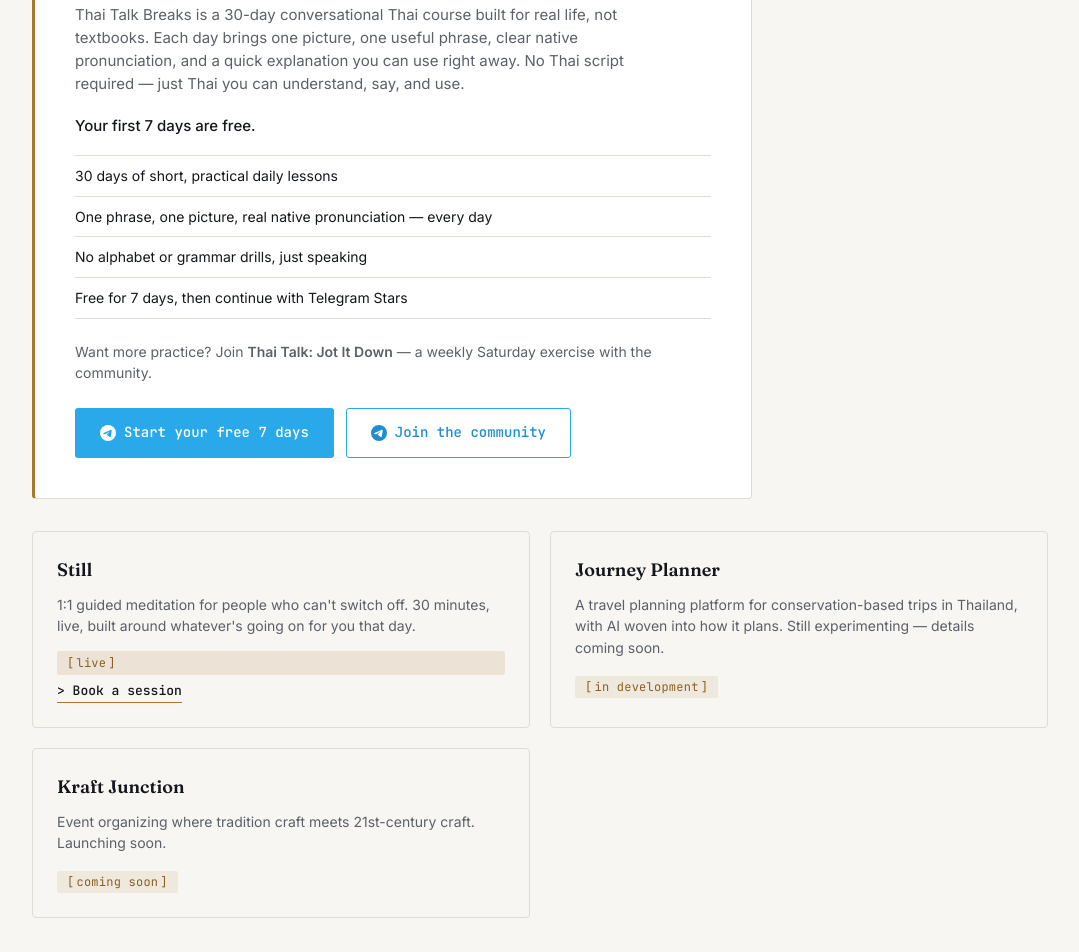
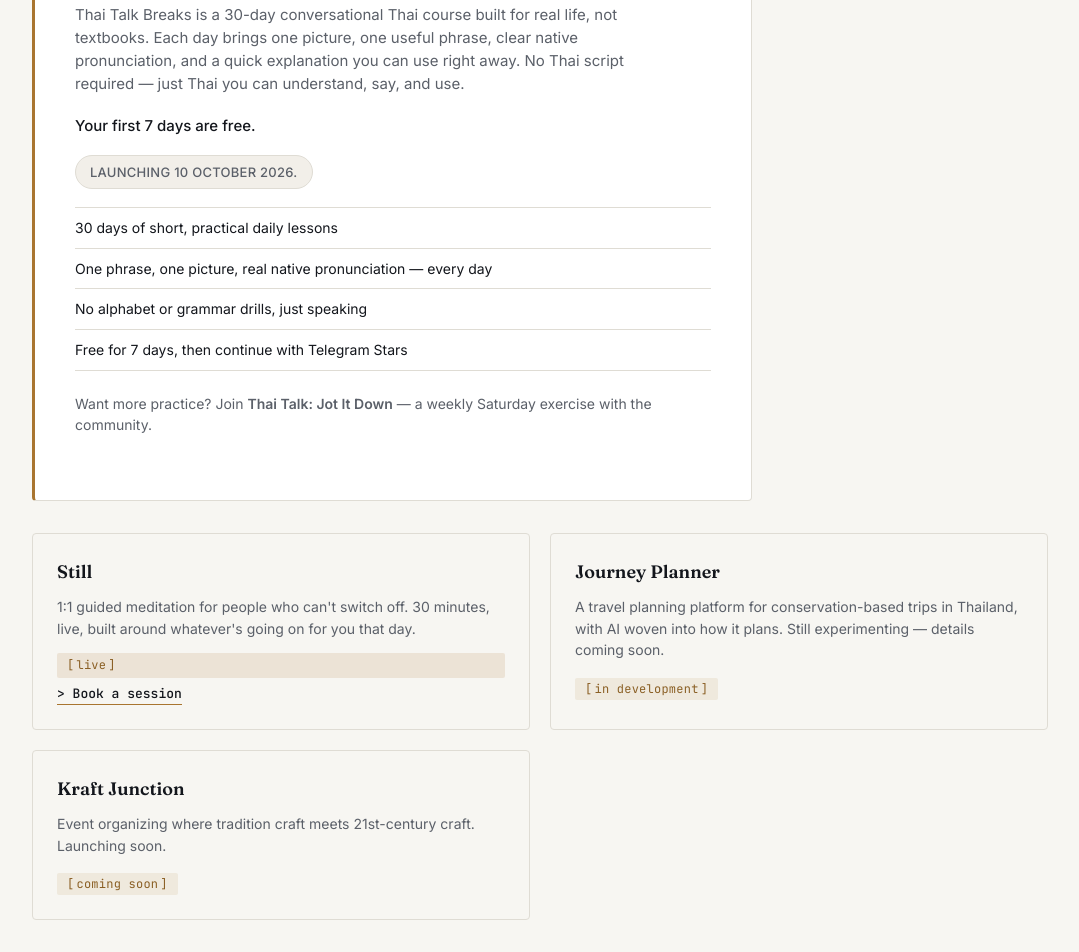
Before and after one commit to joulekasima-del/joulekasima-web, a website: page index.html in a window 1280 px wide. Shown: the part 916-1868 px from the top of the page, without its empty margins (100-1179 px from the left). Drawn offline with nearby package versions, Linux system fonts and the light colour scheme.

Commit message:
Add Thai Talk Breaks launch date, hide buttons until 10 Oct 2026

```diff
--- a/index.html
+++ b/index.html
@@ -51,6 +51,7 @@
       <p class="spotlight-tagline">Learn to actually speak Thai — one small break a day.</p>
       <p class="spotlight-desc">Thai Talk Breaks is a 30-day conversational Thai course built for real life, not textbooks. Each day brings one picture, one useful phrase, clear native pronunciation, and a quick explanation you can use right away. No Thai script required — just Thai you can understand, say, and use.</p>
       <p class="spotlight-trial">Your first 7 days are free.</p>
+      <p class="spotlight-launch">Launching 10 October 2026.</p>
       <ul class="spotlight-list">
         <li>30 days of short, practical daily lessons</li>
         <li>One phrase, one picture, real native pronunciation — every day</li>
@@ -58,6 +59,7 @@
         <li>Free for 7 days, then continue with Telegram Stars</li>
       </ul>
       <p class="spotlight-community">Want more practice? Join <strong>Thai Talk: Jot It Down</strong> — a weekly Saturday exercise with the community.</p>
+      <!-- HIDDEN UNTIL 10 OCT 2026 LAUNCH. Uncomment this block on 9 Oct 2026 to reveal the buttons.
       <div class="spotlight-actions">
         <a href="https://t.me/ThaiTalkBreaksBot" class="btn btn-telegram">
           <svg class="tg-icon" viewBox="0 0 24 24" aria-hidden="true"><path fill="currentColor" d="M11.944 0A12 12 0 0 0 0 12a12 12 0 0 0 12 12 12 12 0 0 0 12-12A12 12 0 0 0 12 0a12 12 0 0 0-.056 0zm4.962 7.224c.1-.002.321.023.465.14a.506.506 0 0 1 .171.325c.016.093.036.306.02.472-.18 1.898-.962 6.502-1.36 8.627-.168.9-.499 1.201-.82 1.23-.696.065-1.225-.46-1.9-.902-1.056-.693-1.653-1.124-2.678-1.8-1.185-.78-.417-1.21.258-1.91.177-.184 3.247-2.977 3.307-3.23.007-.032.014-.15-.056-.212s-.174-.041-.249-.024c-.106.024-1.793 1.14-5.061 3.345-.48.33-.913.49-1.302.48-.428-.008-1.252-.241-1.865-.44-.751-.245-1.349-.374-1.297-.789.027-.216.325-.437.893-.663 3.498-1.524 5.83-2.529 6.998-3.014 3.332-1.386 4.025-1.627 4.476-1.635z"/></svg>
@@ -68,6 +70,7 @@
           <span>Join the community</span>
         </a>
       </div>
+      END HIDDEN -->
     </div>
   </section>
 
--- a/styles.css
+++ b/styles.css
@@ -346,6 +346,20 @@
 .spotlight-trial {
   font-weight: 500;
   font-size: 15px;
+  margin: 0 0 18px;
+}
+
+.spotlight-launch {
+  display: inline-block;
+  font-weight: 500;
+  font-size: 13px;
+  letter-spacing: 0.02em;
+  text-transform: uppercase;
+  color: var(--graphite);
+  background: var(--paper-alt, #f2efe9);
+  border: 1px solid var(--line);
+  border-radius: 999px;
+  padding: 6px 14px;
   margin: 0 0 18px;
 }
 
```
